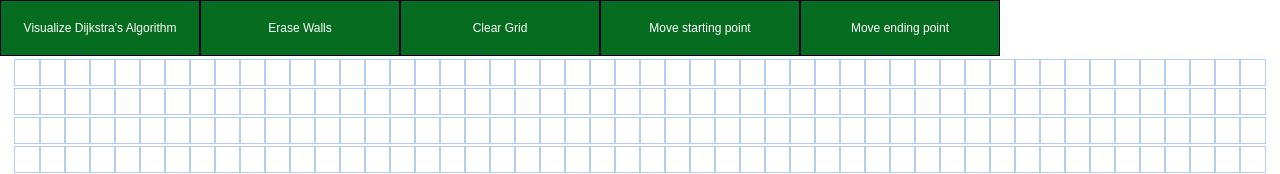
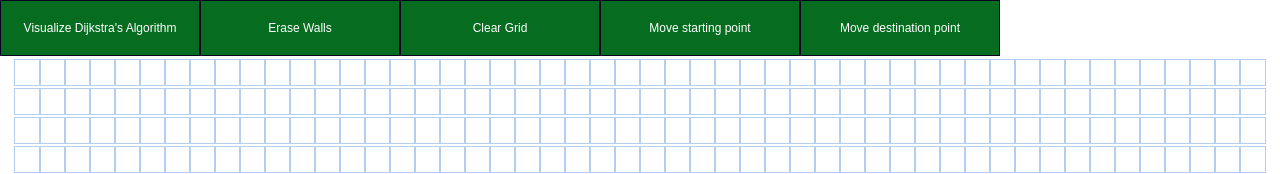
Before and after one commit to arshika77/MarsRaiders, a React (Create React App) app: page / in a window 1280 px wide. Shown: the top 174 px of the page. Built offline with nearby package versions, Linux system fonts and the light colour scheme.

Commit message:
Added comments

```diff
--- a/src/PathFinder/PathFinder.js
+++ b/src/PathFinder/PathFinder.js
@@ -3,6 +3,8 @@ import Node from './Node/Node'
 import {dijkstra, getNodesInShortestPathOrder, calcDistance} from '../algorithms/dijkstra'
 import './PathFinder.css'
 
+
+//Define the initial starting point and the initial destination point of the rover
 let START_NODE_ROW = 5;
 let START_NODE_COL = 15;
 let FINISH_NODE_ROW = 10;
@@ -29,6 +31,7 @@ export default class PathFinder extends Component {
     }
 
     handleMouseDown(row, col) {
+        //When <button> Move starting point </button> is clicked
         if(this.state.startPos){
             const oldRow = START_NODE_ROW
             const oldCol = START_NODE_COL
@@ -39,6 +42,7 @@ export default class PathFinder extends Component {
             START_NODE_COL = col
             START_NODE_ROW = row
         }
+        //When <button> Move destination point </button> is clicked
         else if(this.state.finishPos){
             const oldRow = FINISH_NODE_ROW
             const oldCol = FINISH_NODE_COL
@@ -49,13 +53,16 @@ export default class PathFinder extends Component {
             FINISH_NODE_COL = col
             FINISH_NODE_ROW = row
         }
+        //When <button> Erase Walls </button> is pressed and current node is a wall
         else if(this.state.erase && this.state.grid[row][col].isWall){
             const newGrid = getWallToggledGrid(this.state.grid, row, col,this.state.erase)
             this.setState({grid: newGrid, mouseIsPressed: true})
         }
+        //When <button> Erase Walls </button> is pressed and current node is not a wall
         else if(this.state.erase && !this.state.grid[row][col].isWall){
             this.setState({mouseIsPressed:true})
         }
+        //Drawing walls on the grid
         else{
             const newGrid = getWallToggledGrid(this.state.grid, row, col,this.state.erase)
             this.setState({grid: newGrid, mouseIsPressed: true})
@@ -63,7 +70,9 @@ export default class PathFinder extends Component {
     }
 
     handleMouseEnter(row, col) {
+        //When mouse is not pressed don't do anything
         if (!this.state.mouseIsPressed) return
+        //When <button> Erase Walls </button> is pressed
         if(this.state.erase) {
             const node = this.state.grid[row][col]
             if(node.isWall){
@@ -71,6 +80,7 @@ export default class PathFinder extends Component {
                 this.setState({grid: newGrid})
             }
         }
+        //Draw Walls
         else{
             const newGrid = getWallToggledGrid(this.state.grid, row, col,this.state.erase)
             this.setState({grid: newGrid})
@@ -79,18 +89,22 @@ export default class PathFinder extends Component {
     }
 
     handleMouseUp() {
+        //On releasing the mouse button
         this.setState({mouseIsPressed: false})
     }
 
     animateDijkstra(visitedNodesInOrder, nodesInShortestPathOrder) {
+        //Set Distance value to Visualizing
         this.setState({dist:"Visualizing..."})
         for (let i = 0; i <= visitedNodesInOrder.length; i++) {
+            //animate visited nodes : Refer to Node.css for animation details
           if (i === visitedNodesInOrder.length) {
             setTimeout(() => {
               this.animateShortestPath(nodesInShortestPathOrder);
             }, 10 * i);
             return;
           }
+          //Do not animate start point and destination point
           if(visitedNodesInOrder[i].isStart || visitedNodesInOrder[i].isFinish) continue
           setTimeout(() => {
             const node = visitedNodesInOrder[i];
@@ -102,7 +116,9 @@ export default class PathFinder extends Component {
     }
 
     animateShortestPath(nodesInShortestPathOrder) {
+        //animate shortest path : Refer to Node.css for animation details
         for (let i = 0; i < nodesInShortestPathOrder.length; i++) {
+            //Do not animate start point and destination point
             if(nodesInShortestPathOrder[i].isStart || nodesInShortestPathOrder[i].isFinish) continue
           setTimeout(() => {
             const node = nodesInShortestPathOrder[i];
@@ -110,12 +126,14 @@ export default class PathFinder extends Component {
               'node node-shortest-path';
           }, 50 * i);
         }
+        // Set Distance value to distance between start point and destination point
         this.setState({dist:calcDistance(nodesInShortestPathOrder)});
     }
 
 
 
     visualizeDijkstra() {
+        //Start Visualization
         const {grid} = this.state;
         const startNode = grid[START_NODE_ROW][START_NODE_COL];
         const finishNode = grid[FINISH_NODE_ROW][FINISH_NODE_COL];
@@ -125,14 +143,17 @@ export default class PathFinder extends Component {
     }
 
     eraseWalls() {
+        //Toggle erase state on button press
         this.setState({erase: !this.state.erase})
     }
 
     startPosition() {
+        //Toggle startPos state on button press
         this.setState({startPos: !this.state.startPos})
     }
 
     finishPosition() {
+        //Toggle finishPos state on button press
         this.setState({finishPos: !this.state.finishPos})
     }
 
@@ -154,7 +175,7 @@ export default class PathFinder extends Component {
                         Move starting point
                     </button>
                     <button className = 'button' onClick={() => this.finishPosition()}>
-                        Move ending point
+                        Move destination point
                     </button>
                 </navbar>
                 <br></br> <br></br> <br></br>
@@ -195,6 +216,7 @@ export default class PathFinder extends Component {
 
 
 const getGrid = () => {
+    //Initial grid setup
     const grid = [];
     for ( let row = 0; row < 20; row++){
         const currentRow = [];
@@ -207,6 +229,7 @@ const getGrid = () => {
 }
 
 const createNode = (col,row) => {
+    //Creating new node
     return {
         col,
         row,
@@ -221,9 +244,11 @@ const createNode = (col,row) => {
 
 
 const getWallToggledGrid = (grid, row, col,erase) => {
+    //Draw wall function
     const newGrid = grid.slice()
     const node = newGrid[row][col]
     let nNode = node
+    //If erase button is not pressed and a wall doesn't exist at the node already - then draw a wall
     if (!node.isWall && erase === false){
         const newNode = {
             ...node,
@@ -231,6 +256,7 @@ const getWallToggledGrid = (grid, row, col,erase) => {
         }
         nNode = newNode
     }
+    //If erase button is pressed : (Proper functioning rendered due to event handling functions)
     else if(erase){
         const newNode = {
             ...node,
```
